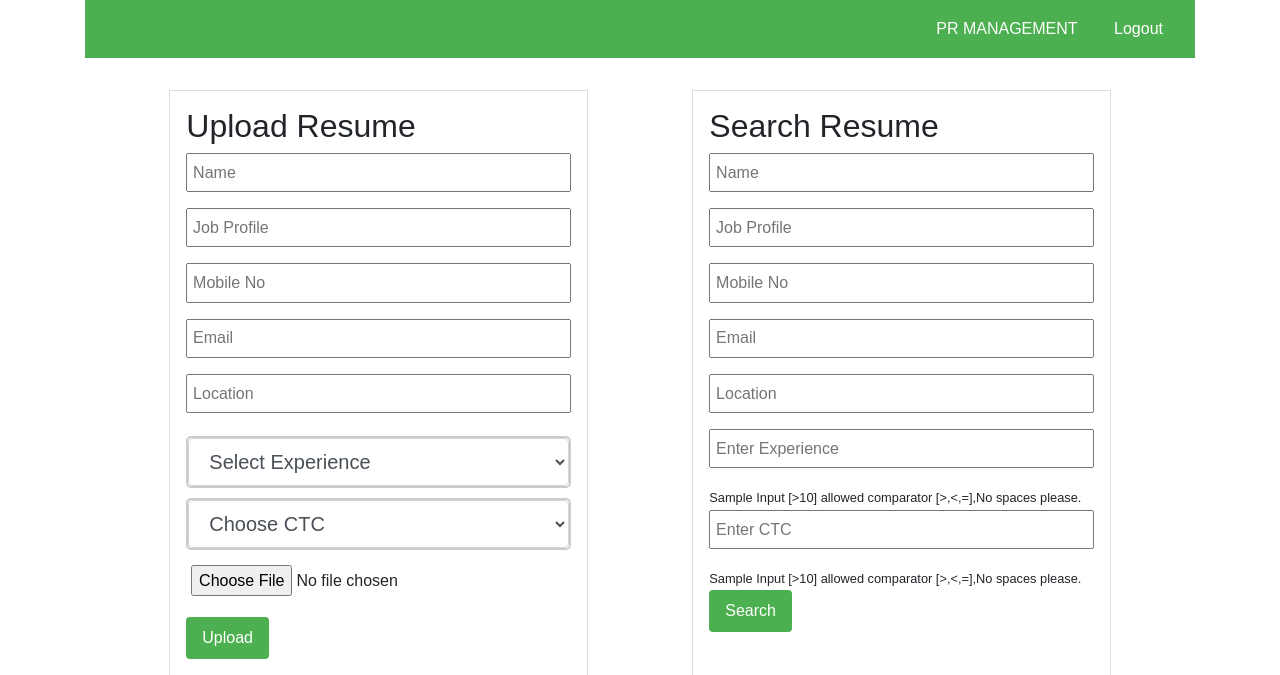
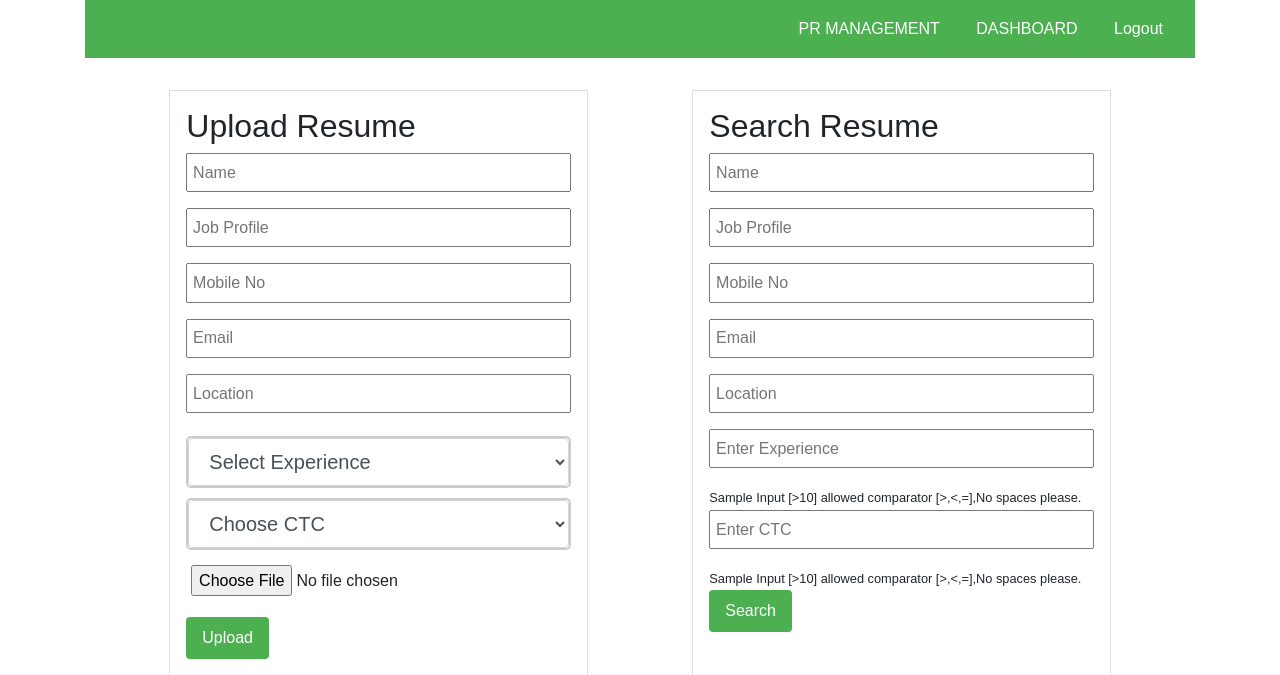
Before and after one commit to sudhakarsingh-sudhakar/kbroz_resume_uploder, a Flask app: page /login in a window 1280 px wide. Shown: the top 675 px of the page. Run offline with Flask 3, Linux system fonts and the light colour scheme; parts of the project's set-up code (start-up, migrations or seed data) failed here and were passed over; some libraries are stand-ins or nearby versions.

Commit message:
adding Dashboard API in homepage

```diff
--- a/app/templates/homepage_search.html
+++ b/app/templates/homepage_search.html
@@ -107,6 +107,7 @@
 <div class="container">
     <header id="header">
         <a href="/login">PR MANAGEMENT</a>
+        <a href="/dashboard">DASHBOARD</a>
         <a href="/logout" method="GET">Logout</a>
     </header>
     <div id="content">
```
